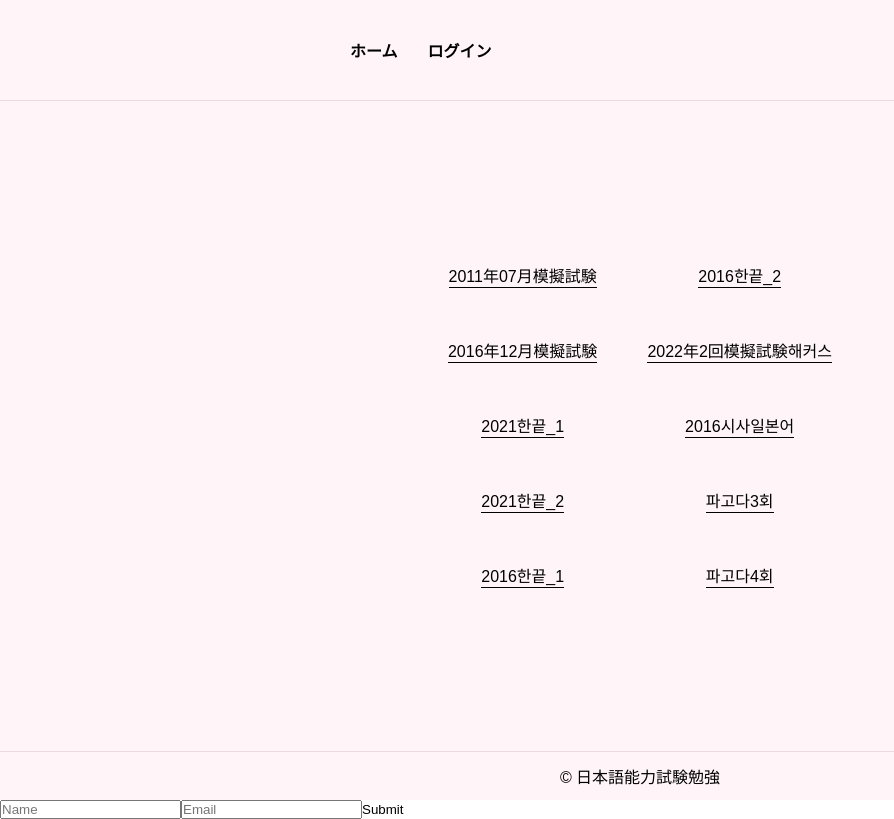
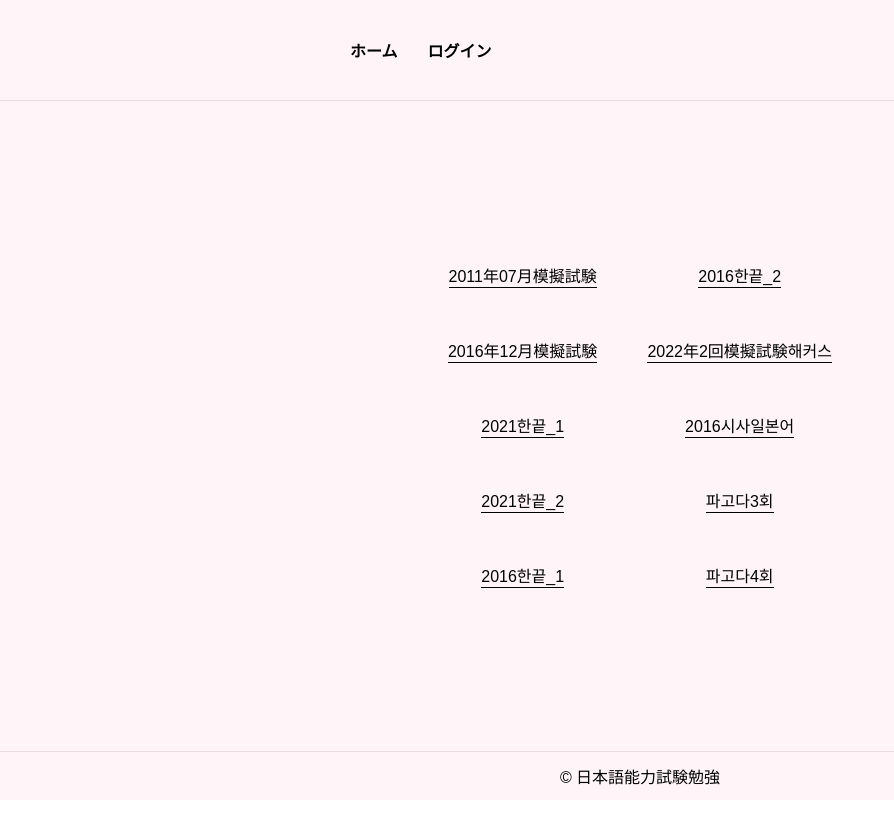
Before and after one commit to helloyoogs/jlptn1, a Next.js app: page / in a window 1280 px wide. Shown: the whole page, without its empty margins (0-894 px from the left). Built offline with nearby package versions, Linux system fonts and the light colour scheme; no server answers; a web font is replaced by a local one.

Commit message:
몽고 db로 푼 문제 답안 저장,수정,삭제 기능 구현 중

```diff
--- a/src/app/components/header/header.tsx
+++ b/src/app/components/header/header.tsx
@@ -3,17 +3,14 @@ import {signIn, signOut, useSession} from "next-auth/react";
 import {useEffect} from "react";
 
 export default function Header() {
-    const {data: session} = useSession();
-    console.log(session);
-    useEffect(() => {
-
-    });
+    const {data: userData} = useSession();
+    console.log(userData);
     return (
         <header>
             <div className={'header_nav'}>
                 <a className={'home_img'} href={'/containers/main'}></a>
                 <a href={'/containers/main'}>ホーム</a>
-                {session ?
+                {userData ?
                     <>
                         <a onClick={() => signOut({callbackUrl: "/"})}>ログアウト</a>
                         <a href={'/containers/my'}>マイページ</a>
--- a/src/app/page.tsx
+++ b/src/app/page.tsx
@@ -7,19 +7,6 @@ import { useState } from "react";
 
 export default function Home() {
     const { data: session, status } = useSession();
-    const [formData, setFormData] = useState({ name: '', email: '' });
-
-    const handleSubmit = async () => {
-            const response = await fetch('/api/data', {
-                method: 'POST',
-                headers: {
-                    'Content-Type': 'application/json',
-                },
-                body: JSON.stringify(formData),
-            });
-        const data = await response.json();
-        console.log(data);
-    };
 
 
     return (
@@ -27,17 +14,6 @@ export default function Home() {
             {status === "loading" ? <p>Loading...</p>:
                  <Main/>
             }
-            <input
-                type="text"
-                placeholder="Name"
-                onChange={(e) => setFormData({ ...formData, name: e.target.value })}
-            />
-            <input
-                type="text"
-                placeholder="Email"
-                onChange={(e) => setFormData({ ...formData, email: e.target.value })}
-            />
-            <button onClick={handleSubmit}>Submit</button>
         </>
     )
 }
--- a/src/pages/api/data.js
+++ b/src/pages/api/data.js
@@ -2,6 +2,7 @@ import connectDB from './db';
 import mongoose from 'mongoose';
 
 const DataModel = mongoose.model('test', {
+    user:String,
     testId: Number,
     content: Object,
 });
@@ -10,10 +11,29 @@ const handler = async (req, res) => {
     await connectDB();
 
     switch (req.method) {
+        case 'GET':
+            // Delete data entry by testId
+            try {
+                const findData = await DataModel.findOne({
+                    user:req.body.user,
+                    testId: req.body.testId,
+                });
+                if (findData) {
+                    console.log('Data deleted successfully');
+                    res.status(200).json({ message: 'Data find successfully' });
+                } else {
+                    res.status(404).json({ message: 'Data not found' });
+                }
+            } catch (error) {
+                console.error('Error find data from MongoDB:', error);
+                res.status(500).json({ message: 'Internal Server Error' });
+            }
+            break;
         case 'POST':
             // Create a new data entry
             try {
                 const data = new DataModel({
+                    user:req.body.user,
                     testId: req.body.testId,
                     content: req.body.content,
                 });
@@ -30,6 +50,7 @@ const handler = async (req, res) => {
             // Delete data entry by testId
             try {
                 const deletedData = await DataModel.findOneAndDelete({
+                    user:req.body.user,
                     testId: req.body.testId,
                 });
                 if (deletedData) {
@@ -48,7 +69,7 @@ const handler = async (req, res) => {
             // Update data entry by testId
             try {
                 const updatedData = await DataModel.findOneAndUpdate(
-                    { testId: req.body.testId },
+                    { user:req.body.user,testId: req.body.testId },
                     { content: req.body.content },
                     { new: true }
                 );
```
Also changed, not shown: src/app/containers/test/[id]/page.tsx (+41 -22 lines).
